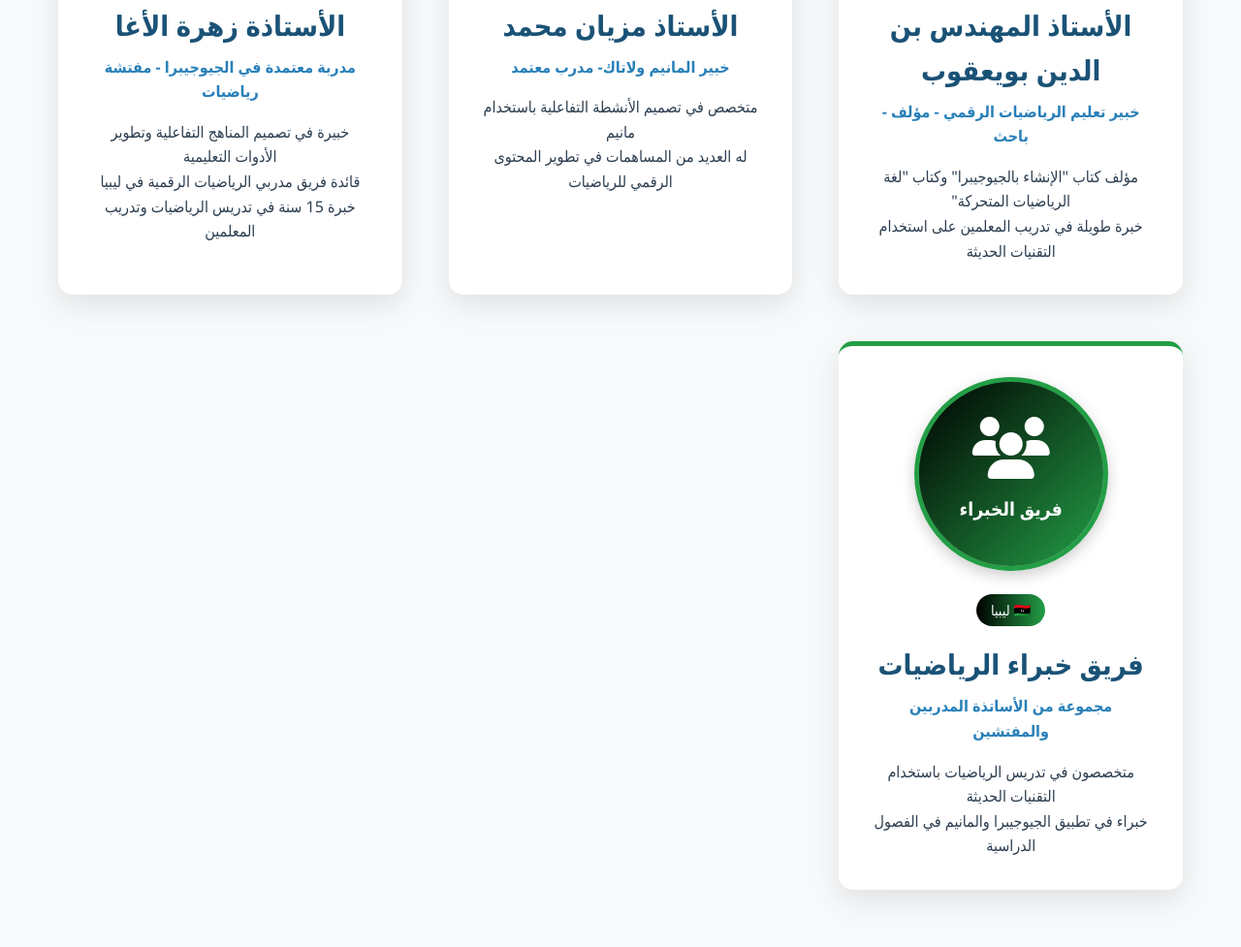
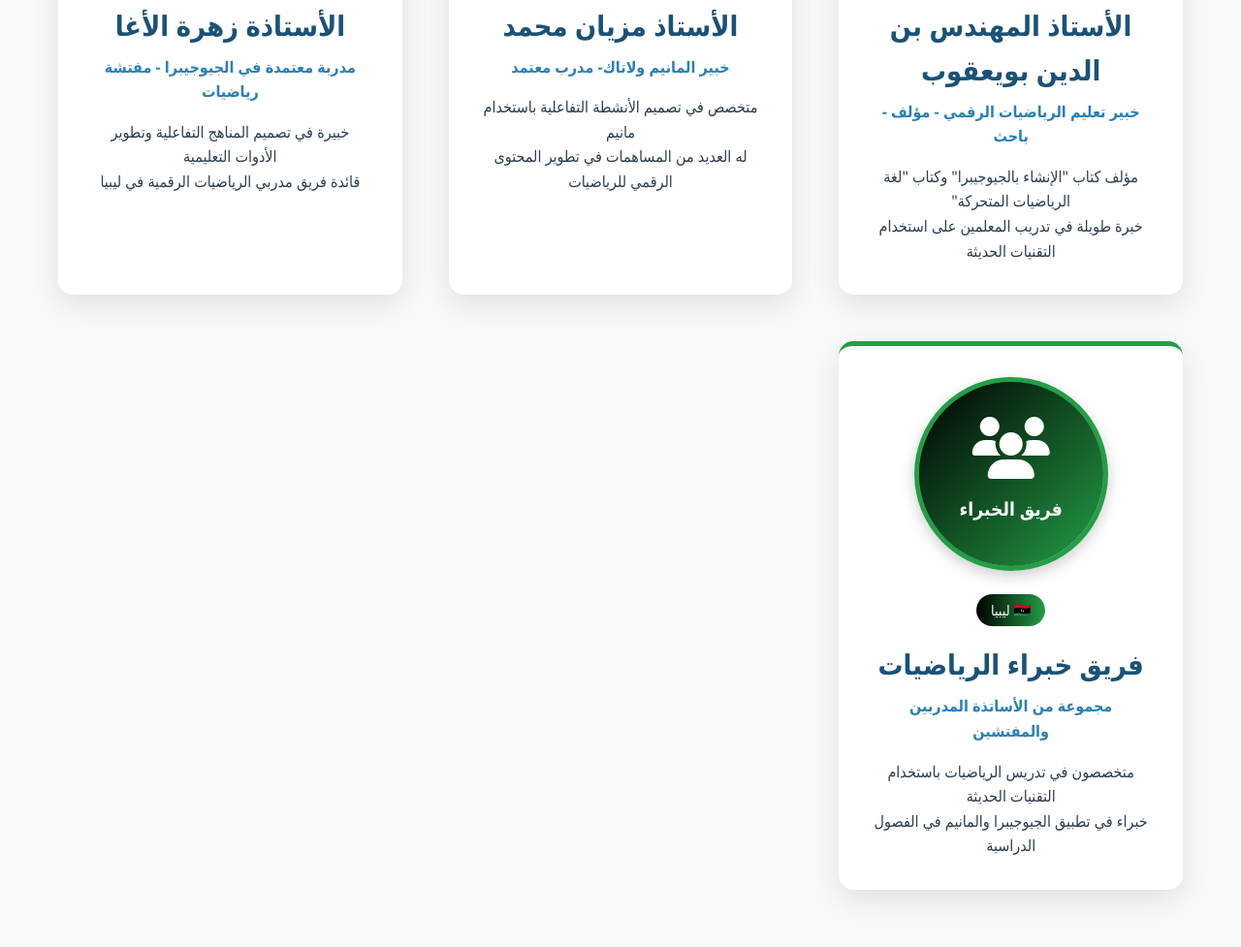
Before and after one commit to beneddine-dotcom/pyg, a plain HTML site: page index.html in a window 1280 px wide. Shown: the part 2032-3009 px from the top of the page at 97% size. Drawn offline with Linux system fonts and the light colour scheme.

Commit message:
Update index.html

```diff
--- a/index.html
+++ b/index.html
@@ -987,7 +987,7 @@
                     <p class="trainer-title">مدربة معتمدة في الجيوجيبرا - مفتشة رياضيات</p>
                     <p>خبيرة في تصميم المناهج التفاعلية وتطوير الأدوات التعليمية</p>
                     <p>قائدة فريق مدربي الرياضيات الرقمية في ليبيا</p>
-                    <p>خبرة 15 سنة في تدريس الرياضيات وتدريب المعلمين</p>
+                    <p></p>
                 </div>
 
                 <!-- فريق ليبيا -->
```
